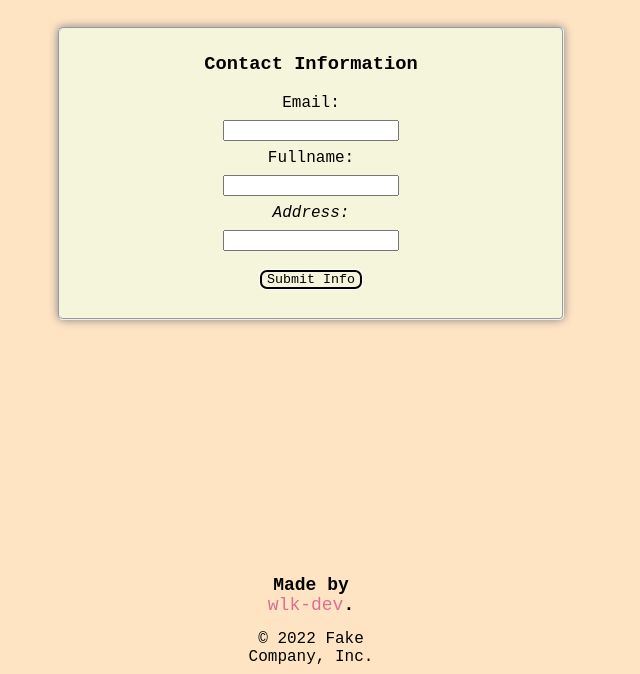
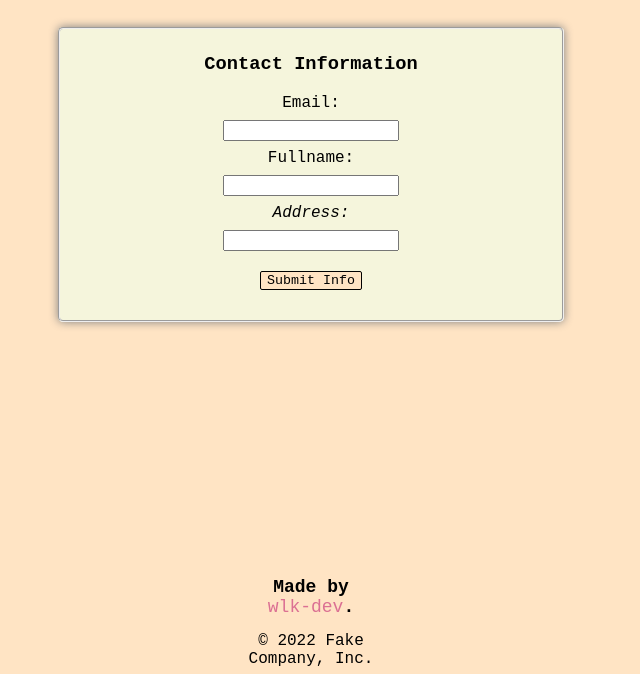
Before and after one commit to wlk-dev/mini-project-form, a plain HTML site: page index.html in a window 1280 px wide. In both pictures the pointer is over the button "Submit Info". Shown: the part 3181-3855 px from the top of the page, without its empty margins (329-969 px from the left). Drawn offline with Linux system fonts and the light colour scheme.

Commit message:
updated button style

```diff
--- a/assets/style.css
+++ b/assets/style.css
@@ -64,8 +64,11 @@ button {
 }
 
 button:hover {
-    outline: auto;
-    border-radius: 6px;
+    /* outline: auto;
+    outline-width: thin; */
+    border: 1px solid black;
+    border-radius: 2px;
+    background-color: bisque;
 }
 
 footer {
```
